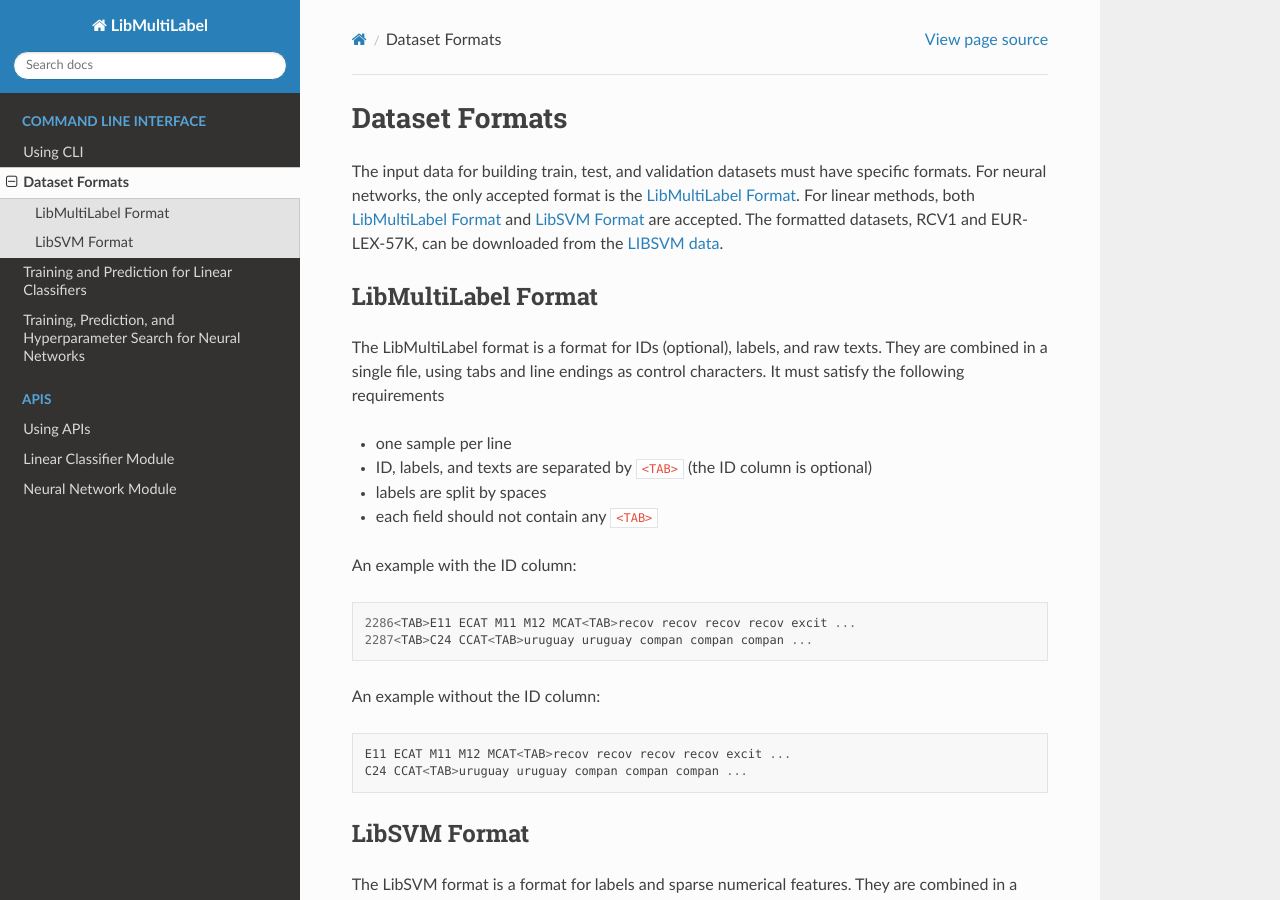
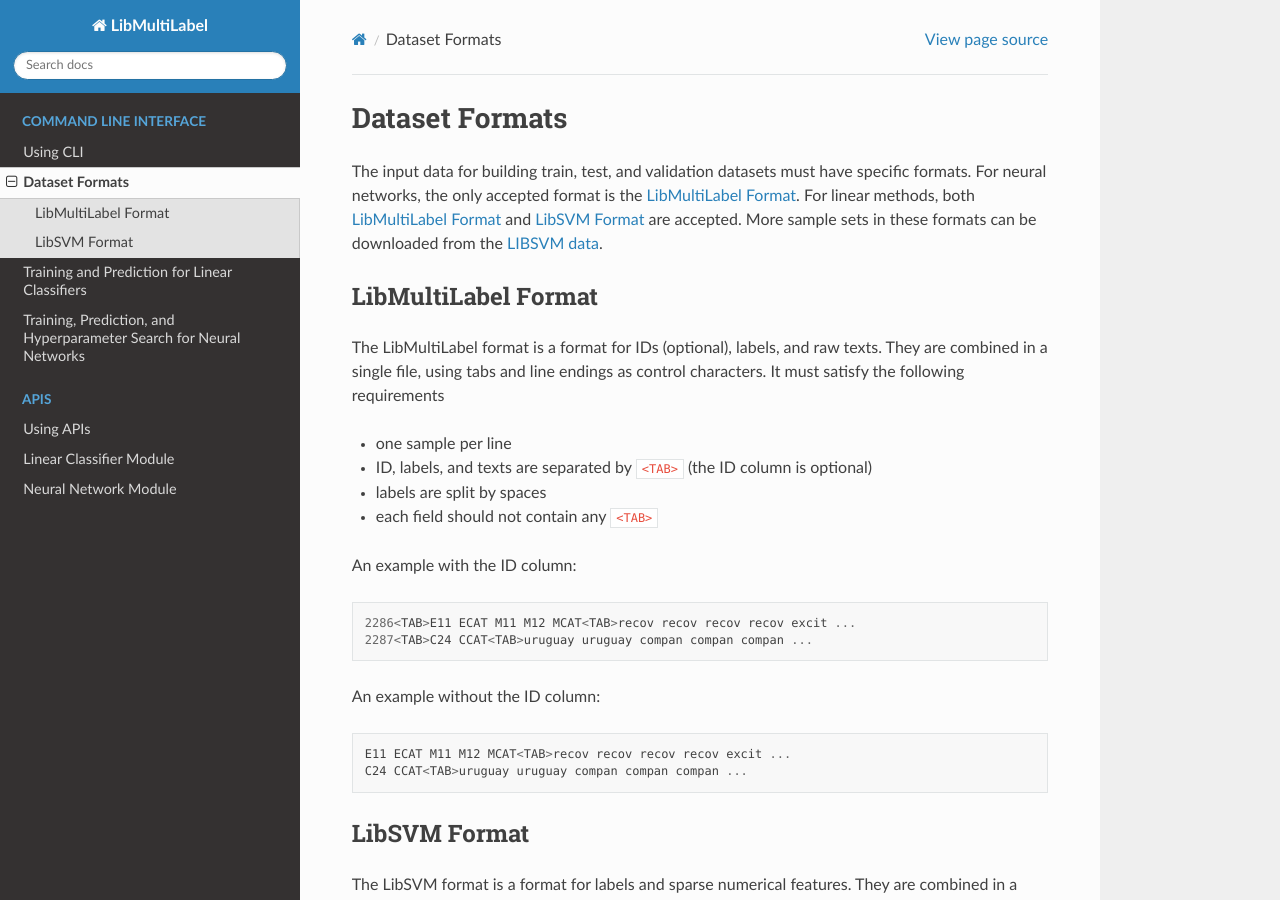
Before and after one commit to ASUS-AICS/LibMultiLabel, a Sphinx documentation site: the page built from docs/cli/data_format.rst, in a window 1280 px wide and 900 px high. Built offline with Sphinx 7.4.7 and the Read the Docs theme 2.0.0, drawn with Linux system fonts in a browser that asks for light colours.

Commit message:
Update docs/cli/data_format.rst
Co-authored-by: Chih-Jen Lin <cjlin@csie.ntu.edu.tw>

```diff
--- a/docs/cli/data_format.rst
+++ b/docs/cli/data_format.rst
@@ -6,7 +6,7 @@
 :ref:`libmultilabel-format`. For linear methods,
 both :ref:`libmultilabel-format` and
 :ref:`libsvm-format` are accepted.
-The formatted datasets, RCV1 and EUR-LEX-57K, can be downloaded from the
+More sample sets in these formats can be downloaded from the
 `LIBSVM data <https://www.csie.ntu.edu.tw/~cjlin/libsvmtools/datasets/multilabel.html>`_.
 
 .. _libmultilabel-format:
```
